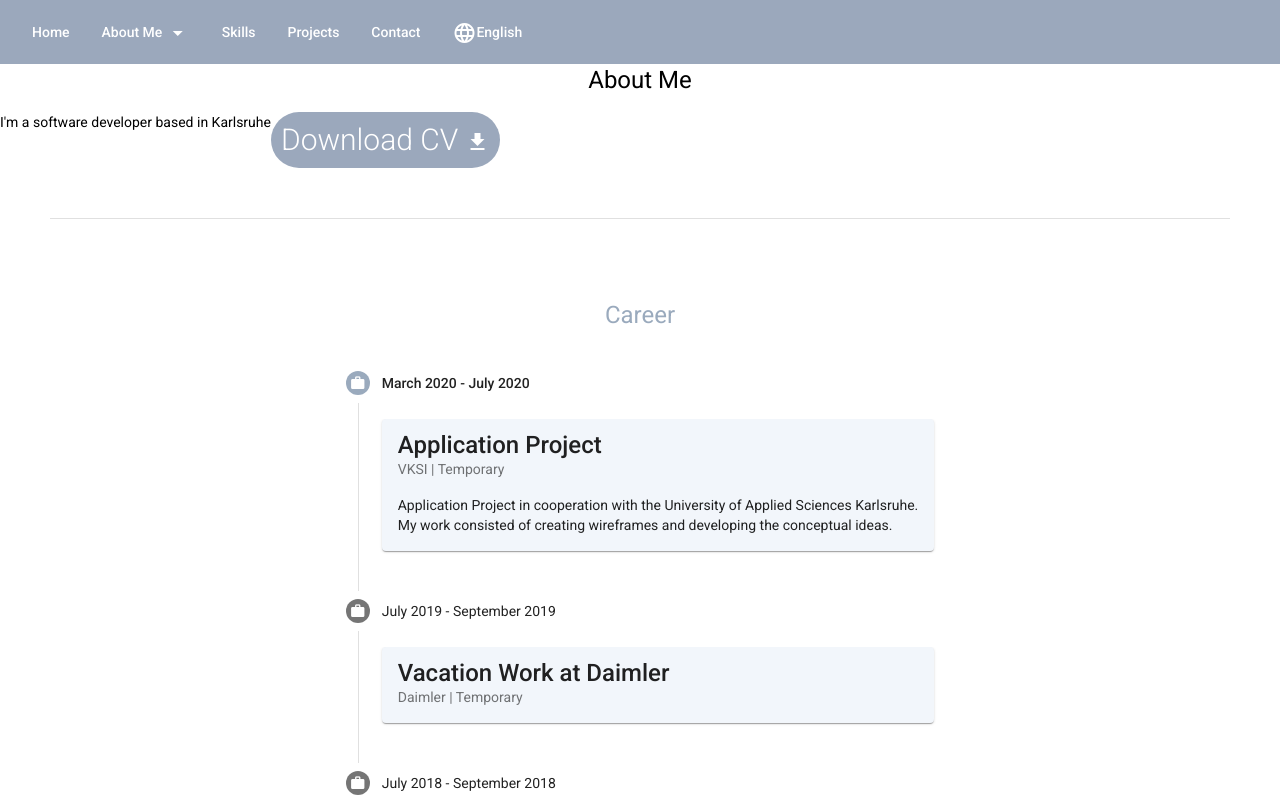
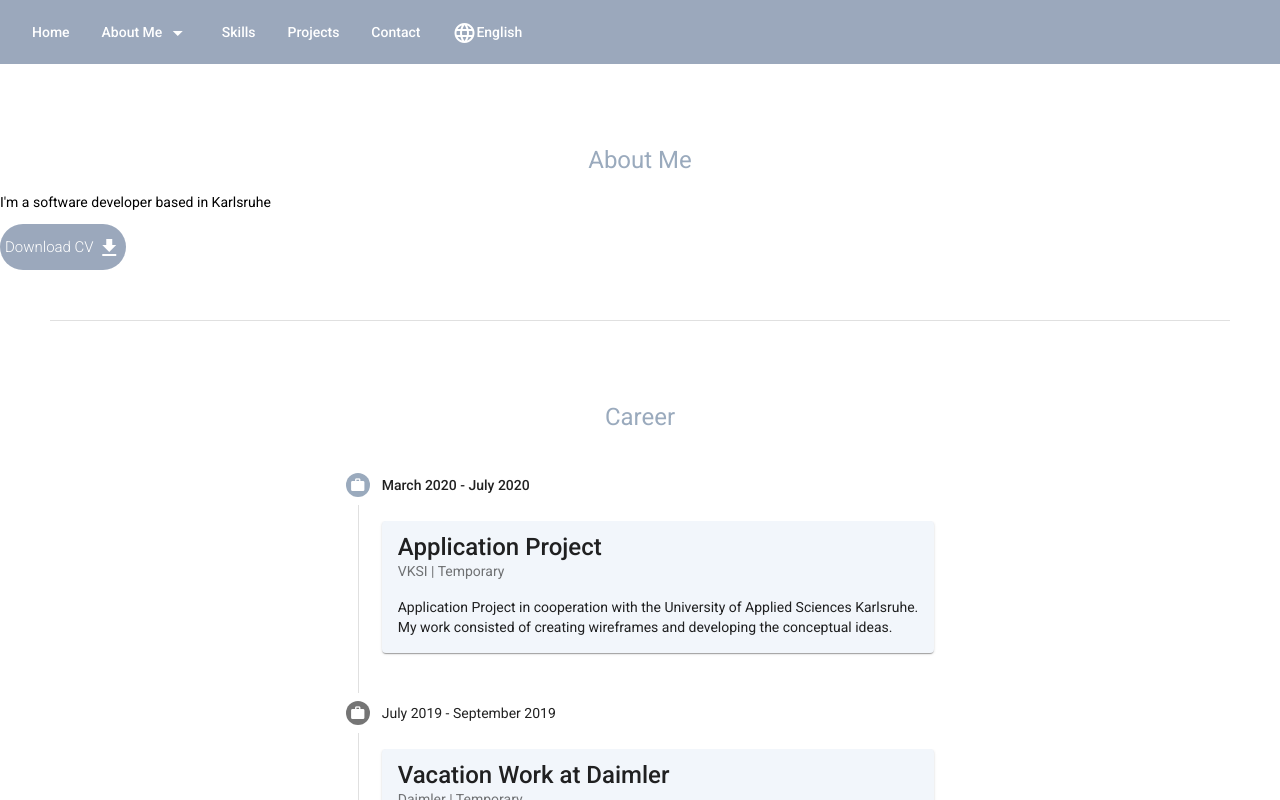
Before and after one commit to minhnpham98/my-website, an Angular app: page /about-me in a window 1280 px wide. Shown: the top 800 px of the page. Built offline with nearby package versions, Linux system fonts and the light colour scheme.

Commit message:
Added functionality to buttons

```diff
--- a/src/app/about-me/about-me.component.css
+++ b/src/app/about-me/about-me.component.css
@@ -4,12 +4,12 @@
 }
 
 .button {
-  font-size: 30px;
+  font-size: 15px;
   font-weight: 300;
   background-color: #9ba8bc;
   border-color: #9ba8bc;
   color: white;
-  padding: 10px;
+  padding: 5px;
   border-radius: 30px;
 }
 
--- a/src/app/about-me/about-me.component.html
+++ b/src/app/about-me/about-me.component.html
@@ -1,13 +1,18 @@
 <div>
-    <div class="text" fxLayoutAlign="center">
+    <div class="title" fxLayoutAlign="center">
         <h1>About Me</h1>
     </div>
-    <div fxLayoutAlign="right">
-        <p>I'm a software developer based in Karlsruhe</p>
-
-        <button mat-flat-button class="button">Download CV
-            <mat-icon>download</mat-icon>
-        </button>
+    <div>
+        <div>
+            <p>I'm a software developer based in Karlsruhe</p>
+        </div>
+        <div>
+            <a href="/assets/files/" download="Lebenslauf_Minh-Ngoc-Pham.pdf">
+                <button mat-flat-button class="button">Download CV
+                    <mat-icon>download</mat-icon>
+                </button>
+            </a>
+        </div>
     </div>
 </div>
 
--- a/src/app/home/home.component.html
+++ b/src/app/home/home.component.html
@@ -11,7 +11,7 @@
           <p class="subtext">Aspiring Frontend Developer</p>
         </h1>
         <div class="center">
-          <button mat-flat-button class="button">About Me
+          <button mat-flat-button class="button" routerLink="/about-me">About Me
             <mat-icon>navigate_next</mat-icon>
           </button>
         </div>
```
Also changed, not shown: 2 other files (tests, documents, lock files or other folders).
